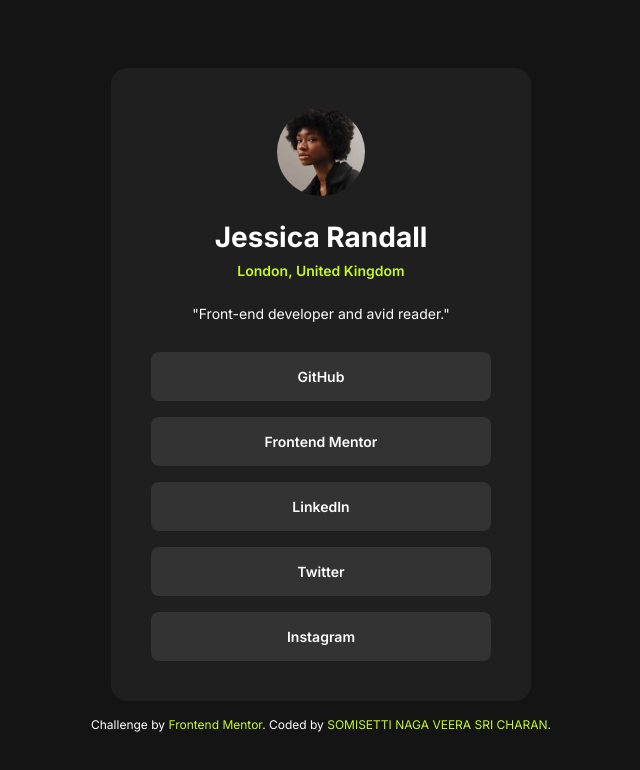
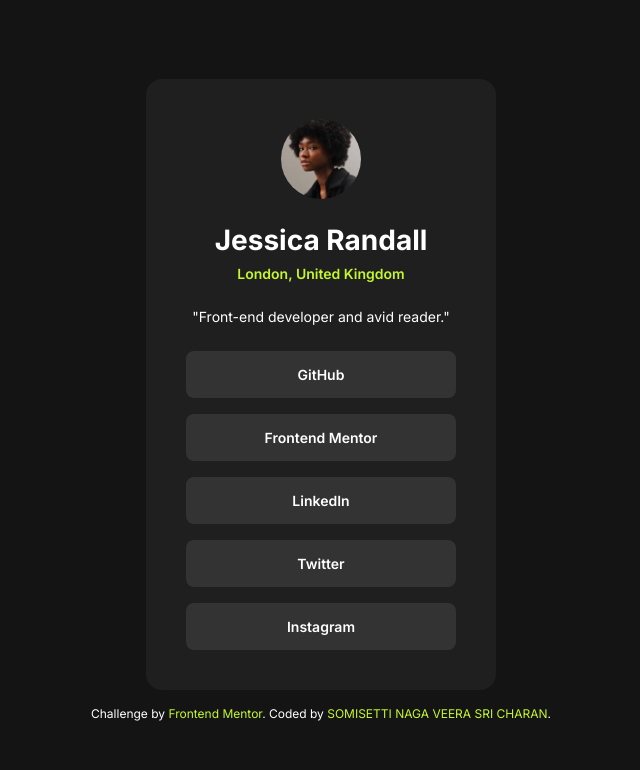
Before and after one commit to charansomisetti144-eng/social-profile, a plain HTML site: page index.html in a window 1280 px wide. Shown: the whole page, without its empty margins (319-959 px from the left). Drawn offline with Linux system fonts and the light colour scheme.

Commit message:
css commit

```diff
--- a/style.css
+++ b/style.css
@@ -44,7 +44,7 @@ main {
 .profile-card {
     background-color: var(--grey-800);
 
-    width: 420px;
+    width: min(21.875rem, 90%);
     padding: 2.5rem;
 
     border-radius: 1rem;
@@ -57,8 +57,8 @@ main {
 img {
     display: block;
 
-    width: 5.5rem;
-    height: 5.5rem;
+    width: 5rem;
+    height: 5rem;
 
     margin: 0 auto;
 
@@ -86,7 +86,7 @@ h1 {
 }
 
 .bio {
-    margin-bottom: 1.75rem;
+    margin-bottom: 1.5rem;
 
     color: var(--white);
 
@@ -113,7 +113,7 @@ h1 {
 .social-link a {
     display: block;
 
-    padding: 1rem;
+    padding: 0.9375rem;
 
     border-radius: 0.5rem;
 
@@ -154,7 +154,7 @@ h1 {
 
 /* ===== Mobile ===== */
 
-@media (max-width: 480px) {
+@media (max-width: 23.4375rem) {
     .profile-card {
         width: 90%;
         padding: 1.5rem;
@@ -163,9 +163,12 @@ h1 {
     h1 {
         font-size: 1.5rem;
     }
+}
 
-    img {
-        width: 5rem;
-        height: 5rem;
+/* ===== Reduced Motion Accessibility ===== */
+
+@media (prefers-reduced-motion: reduce) {
+    * {
+        transition: none !important;
     }
 }
```
